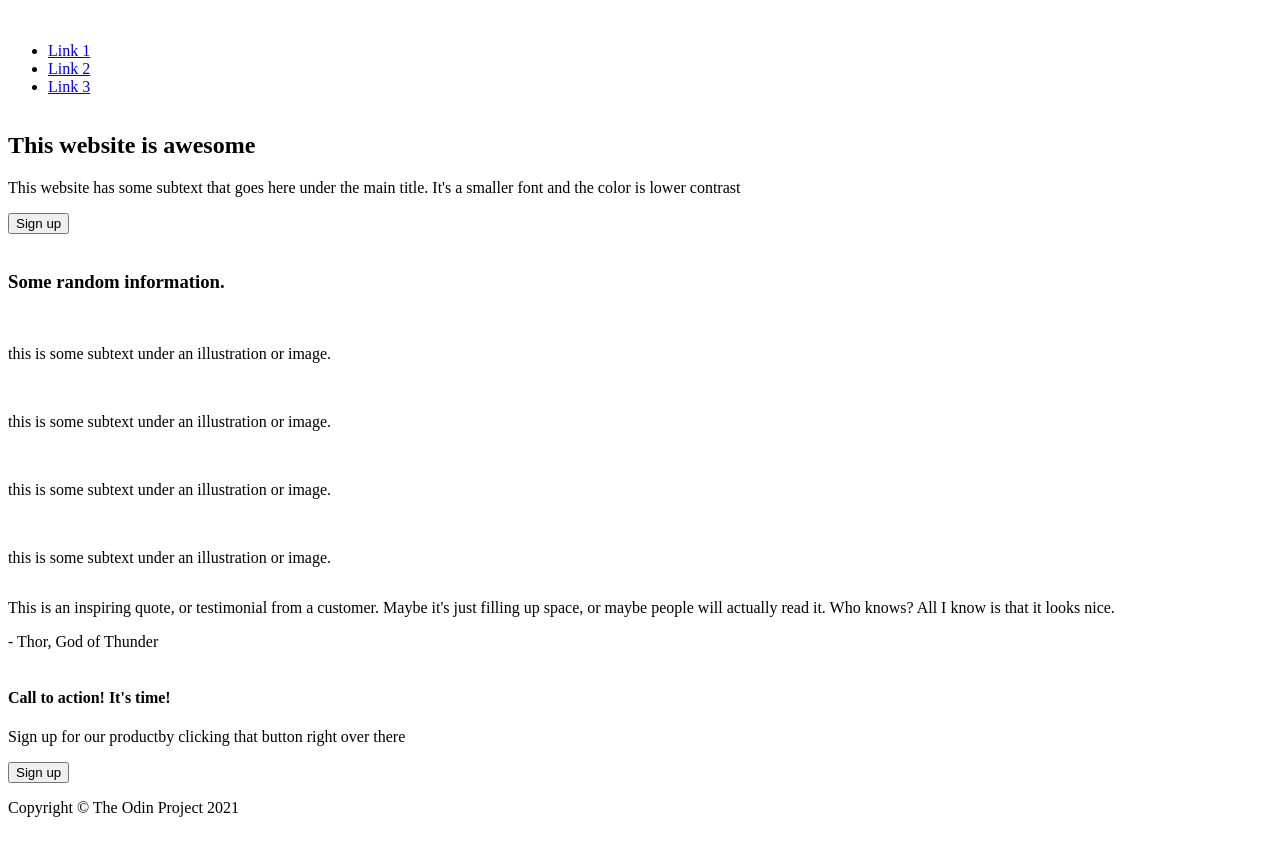
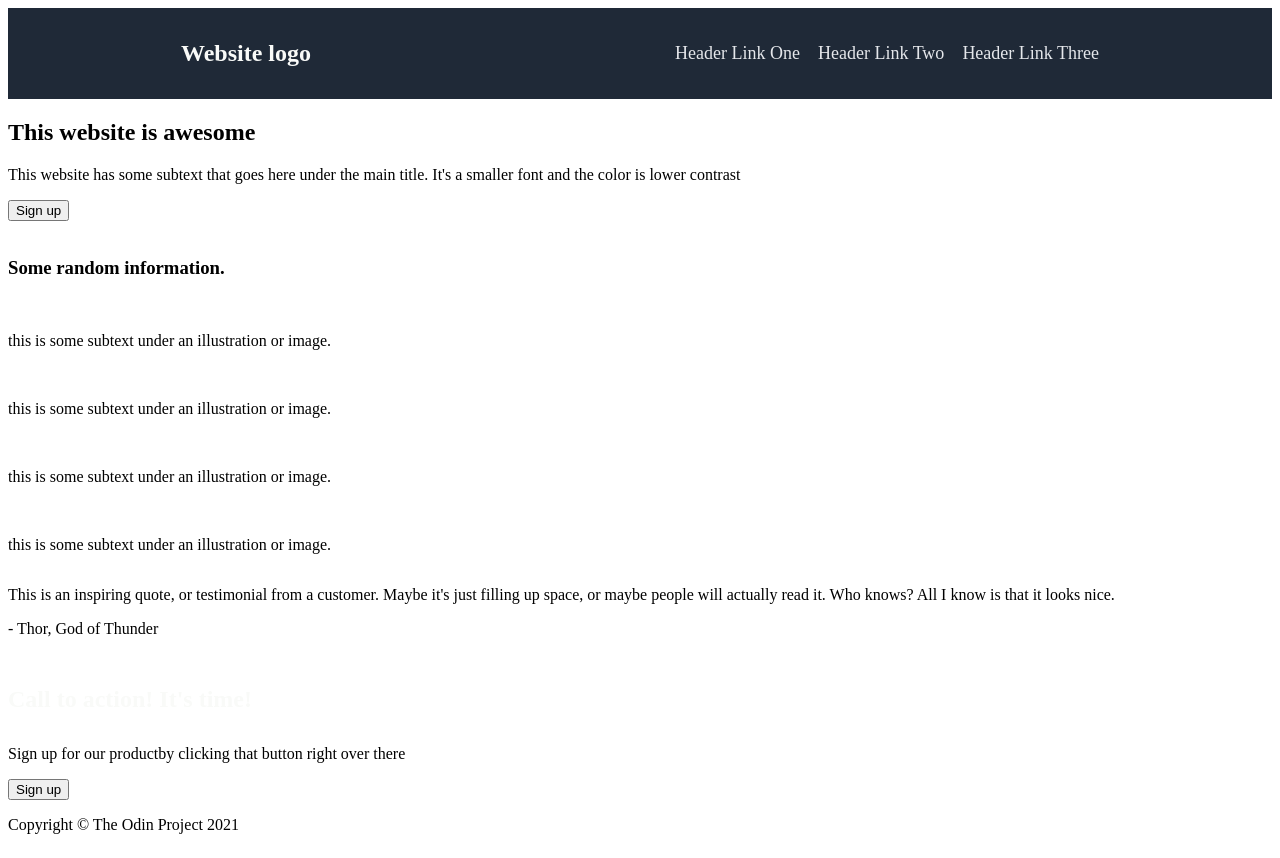
Before and after one commit to joshdkb/odin-landing-page, a plain HTML site: page index.html in a window 1280 px wide. Drawn offline with Linux system fonts and the light colour scheme.

Commit message:
Created Nav
Added Nav styling

```diff
--- a/index.html
+++ b/index.html
@@ -8,13 +8,13 @@
     <title>Odin Landing Page</title>
 </head>
 <body>
-    <div class="nav">
-        <img class="nav-logo" src="" alt="">
-        <div class="nav-links">
-            <ul>
-                <li><a href="#">Link 1</a></li>
-                <li><a href="#">Link 2</a></li>
-                <li><a href="#">Link 3</a></li>
+    <div class="nav dark-bg">
+        <h4>Website logo</h4>
+        <div>
+            <ul class="nav-links">
+                <li><a href="#">Header Link One</a></li>
+                <li><a href="#">Header Link Two</a></li>
+                <li><a href="#">Header Link Three</a></li>
             </ul>
         </div>
     </div>
@@ -65,6 +65,5 @@
     <div class="footer">
         <p>Copyright &copy; The Odin Project 2021</p>
     </div>
-
 </body>
 </html>
--- a/styles.css
+++ b/styles.css
@@ -2,3 +2,32 @@ body {
     display: flex;
     flex-direction: column;
 }
+
+h4 {
+    font-size: 24px;
+    color: #f9faf8;
+}
+
+.dark-bg {
+    background: #1f2937;
+}
+
+.nav {
+    display: flex;
+    justify-content: space-around;
+    align-items: center;
+}
+
+.nav-links {
+    display: flex;
+    list-style: none;
+    margin: 0;
+    padding: 0;
+}
+
+li > a {
+    font-size: 18px;
+    color: #e5e7eb;
+    text-decoration: none;
+    margin-left: 18px;
+}
```
